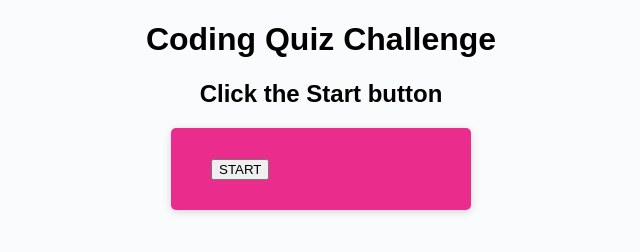
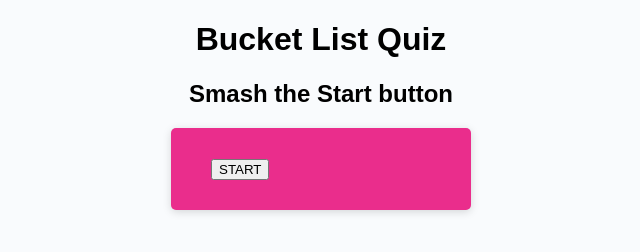
Before and after one commit to bro74/coding-quiz, a plain HTML site: page index.html in a window 1280 px wide. Shown: the whole page, without its empty margins (319-959 px from the left). Drawn offline with Linux system fonts and the light colour scheme.

Commit message:
Updated title and start button

```diff
--- a/index.html
+++ b/index.html
@@ -9,8 +9,8 @@
 </head>
 
 <body>
-    <h1 style="text-align:center;">Coding Quiz Challenge</h1>
-    <h2 style="text-align:center;">Click the Start button</h2>
+    <h1 style="text-align:center;">Bucket List Quiz</h1>
+    <h2 style="text-align:center;">Smash the Start button</h2>
     <div class="card">
         <div class="card-header">
             <button id="generate" class="btn" onclick="startTimer()">START</button>
```
